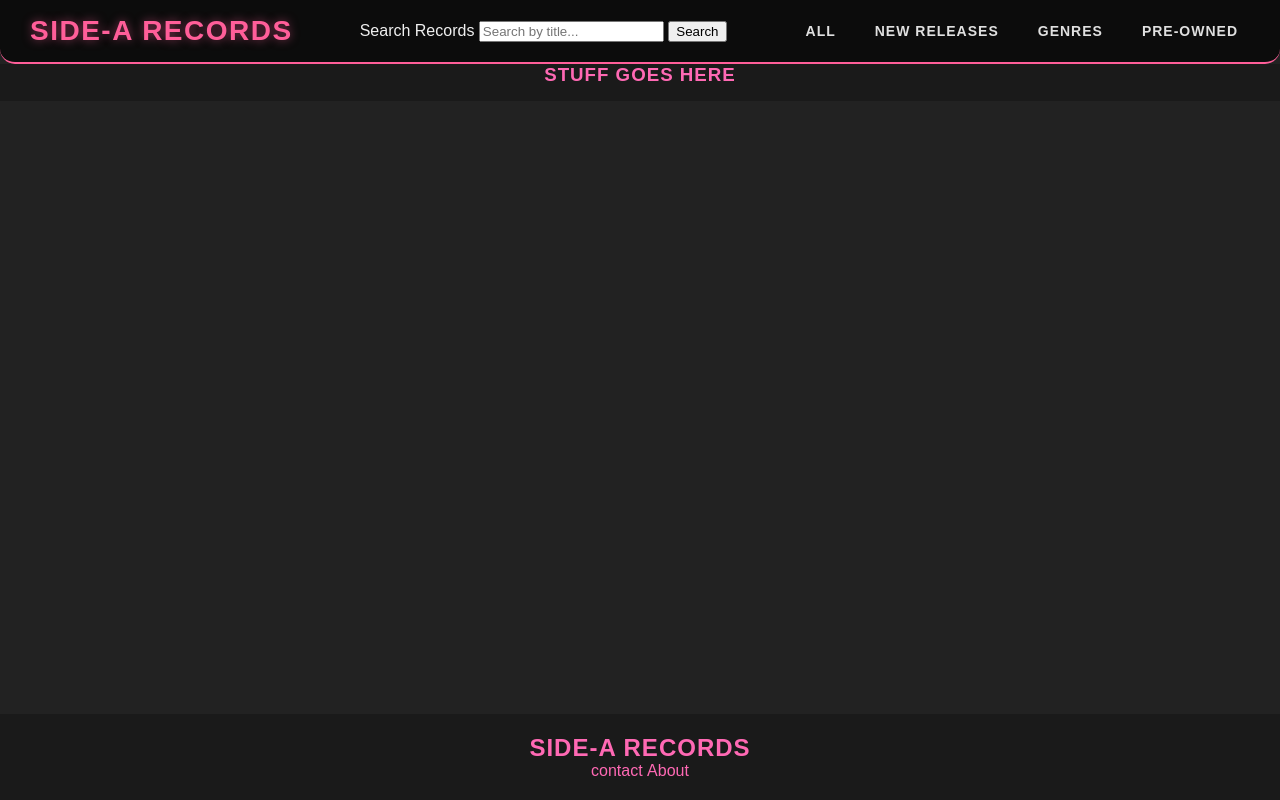
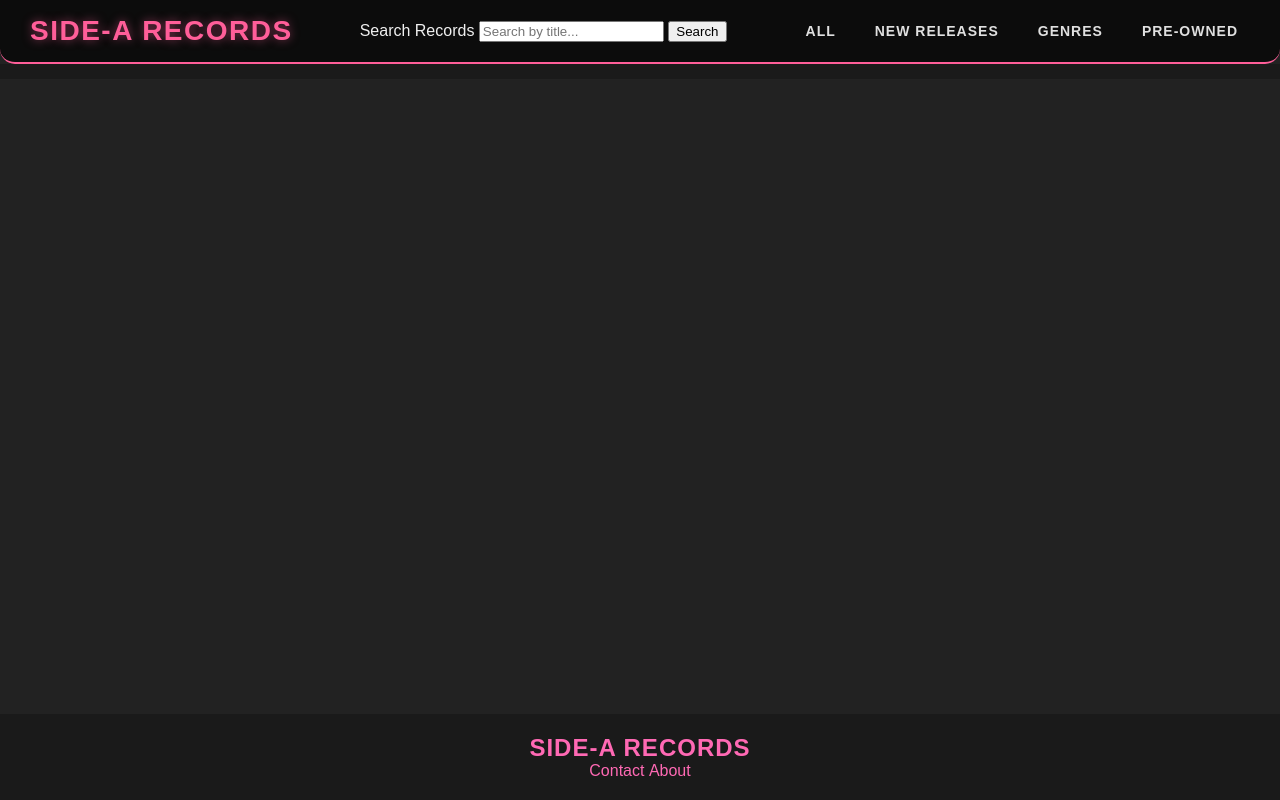
Before and after one commit to AvaTuttle/capstone, a Django app: page / in a window 1280 px wide. Run offline with Django 5.2, Linux system fonts and the light colour scheme.

Commit message:
First depoyment

```diff
--- a/templates/base.html
+++ b/templates/base.html
@@ -45,7 +45,7 @@
     </header>
 
     <div class="banner-container">
-        <h3>stuff goes here</h3>
+        <h3></h3>
     </div>
 
     <div class="main-content">
@@ -61,7 +61,7 @@
         </div>
         <div>
             <nav>
-                <a href="#">contact</a>
+                <a href="#">Contact</a>
                 <a href="{% url 'about' %}">About</a>
             </nav>
         </div>
```
Also changed, not shown: db.sqlite3.
